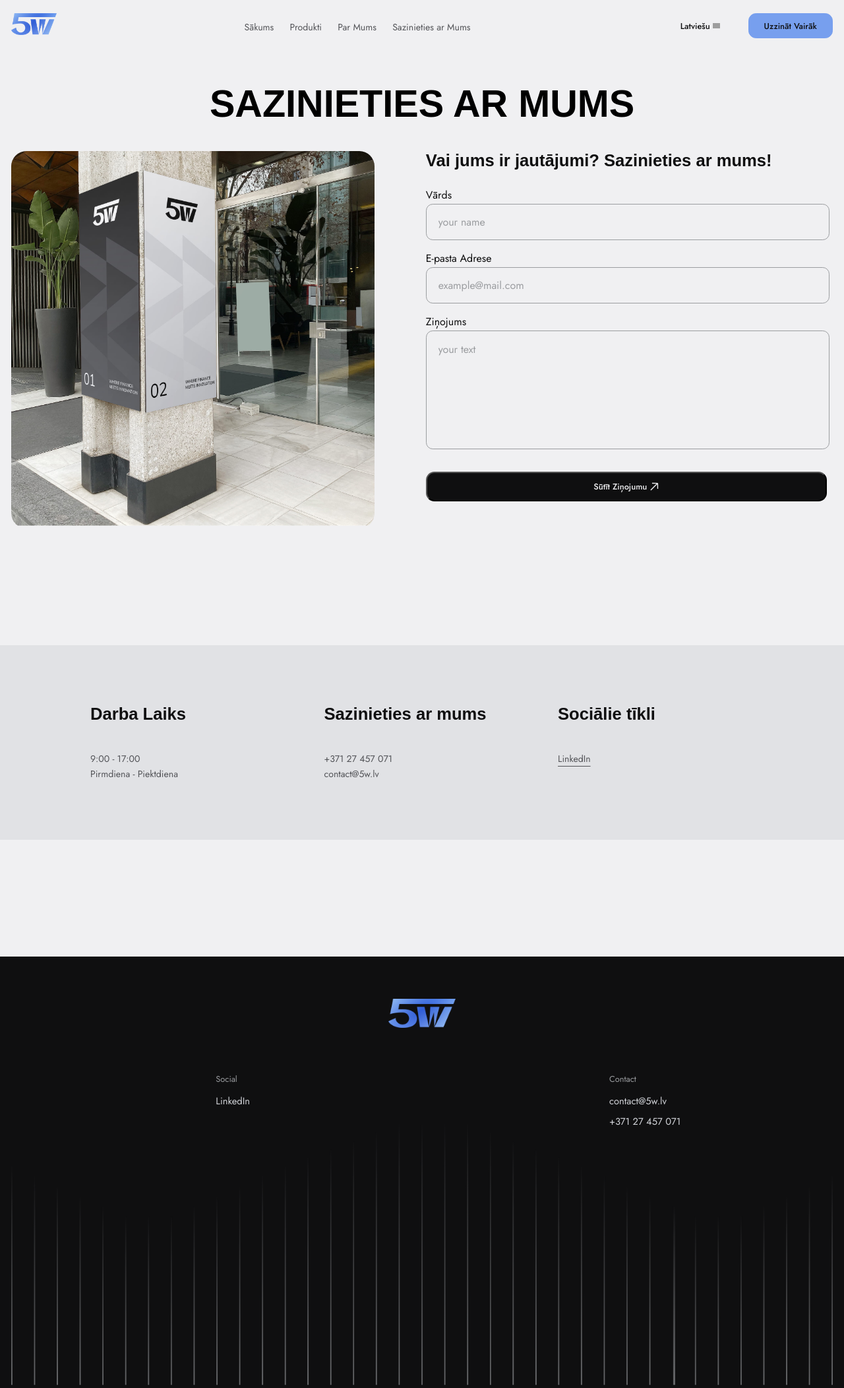
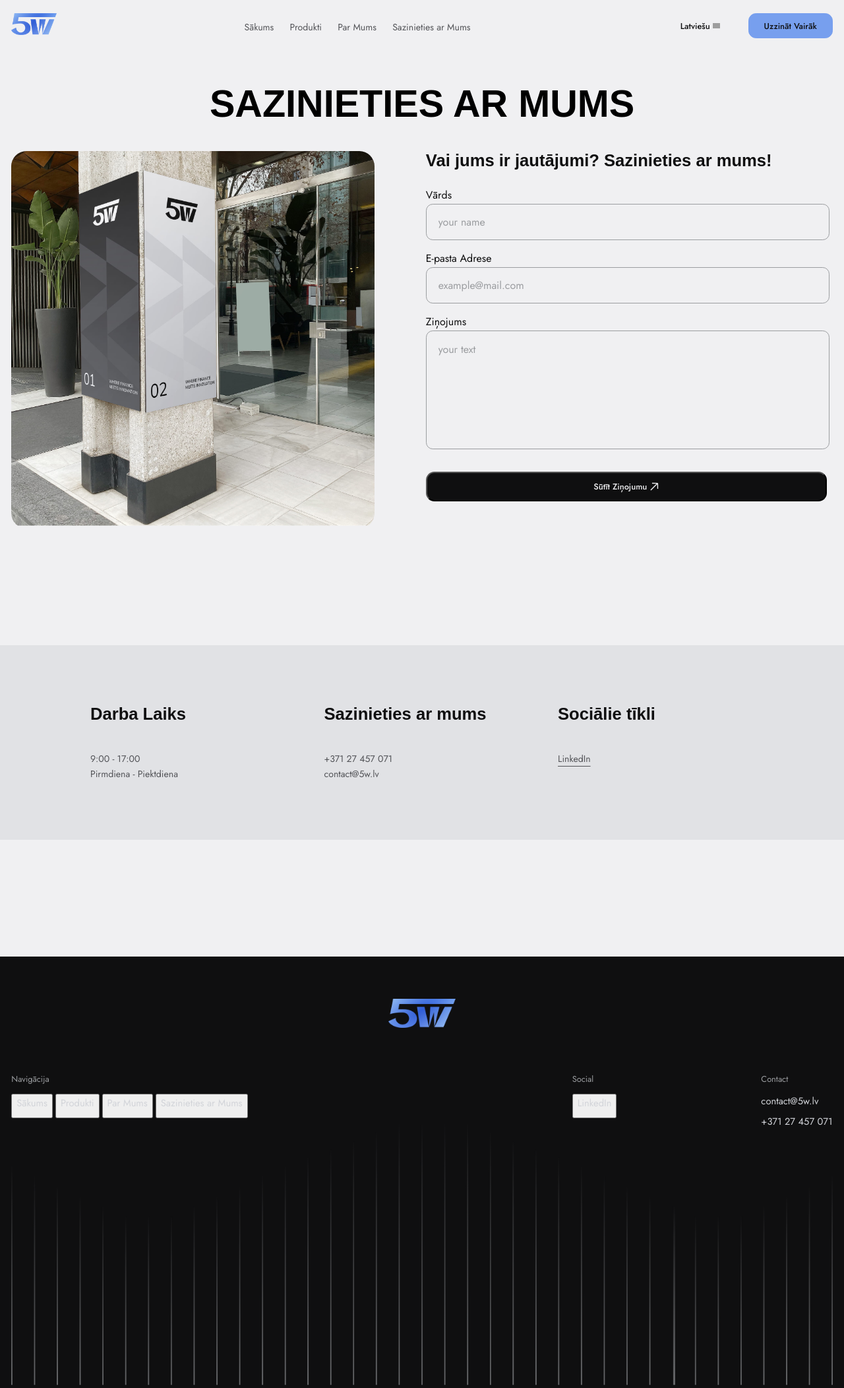
Before and after one commit to amaksix/5w, a Jekyll site: the page built from lv/contact.md, in a window 1280 px wide. Shown: the whole page at 66% size. Built offline with Jekyll 4.4.1, drawn with Linux system fonts in a browser that asks for light colours; some web fonts are replaced.

Commit message:
footer buttons update

```diff
--- a/_includes/footer.html
+++ b/_includes/footer.html
@@ -5,6 +5,23 @@
     <a href="/en/" class="footer-logo"><img class="footer-logo-img" src="../assets/images/Logo.png"></a>
     {% endif %}
     <div class="footer-info-container">
+        <div class="menu-container">
+
+            {% if page.lang == "lv" %}
+            <p class="footer-heading">Navigācija</p>
+            <button class="social-media-button" onclick="goToHref(/lv/)"><p class="footer-text">Sākums</p></button>
+            <button class="social-media-button" onclick="goToHref(/lv/products)"><p class="footer-text">Produkti</p></button>
+            <button class="social-media-button" onclick="goToHref(/lv/aboutus)"><p class="footer-text">Par Mums</p></button>
+            <button class="social-media-button" onclick="goToHref(/lv/contact)"><p class="footer-text">Sazinieties ar Mums</p></button>
+            {% else %}
+            <p class="footer-heading">Navigation</p>
+            <button class="social-media-button" onclick="goToHref(/en/)"><p class="footer-text">Home</p></button>
+            <button class="social-media-button" onclick="goToHref(/en/products)"><p class="footer-text">Products</p></button>
+            <button class="social-media-button" onclick="goToHref(/en/aboutus)"><p class="footer-text">About Us</p></button>
+            <button class="social-media-button" onclick="goToHref(/en/aboutus)"><p class="footer-text">Contact Us</p></button>
+            {% endif %}
+
+        </div>
         <div class="social-media-container">
             <p class="footer-heading">Social</p>
             <button class="social-media-button"><p class="footer-text">LinkedIn</p></button>
--- a/assets/css/footer.css
+++ b/assets/css/footer.css
@@ -68,13 +68,13 @@
     margin-top: -1.3vw;
 }
 
-.social-media-button{
+.footer-button{
     background-color: transparent;
     border: 0;
     padding: 0;
     margin: 0;
 }
-.social-media-button:hover > p {
+.footer-button:hover > p {
     color: #F0F0F2;
     font-family: "Jost-Medium", Arial, sans-serif;
     font-weight: medium;
```
Also changed, not shown: other parts of _includes/footer.html (+5 -0 lines).
